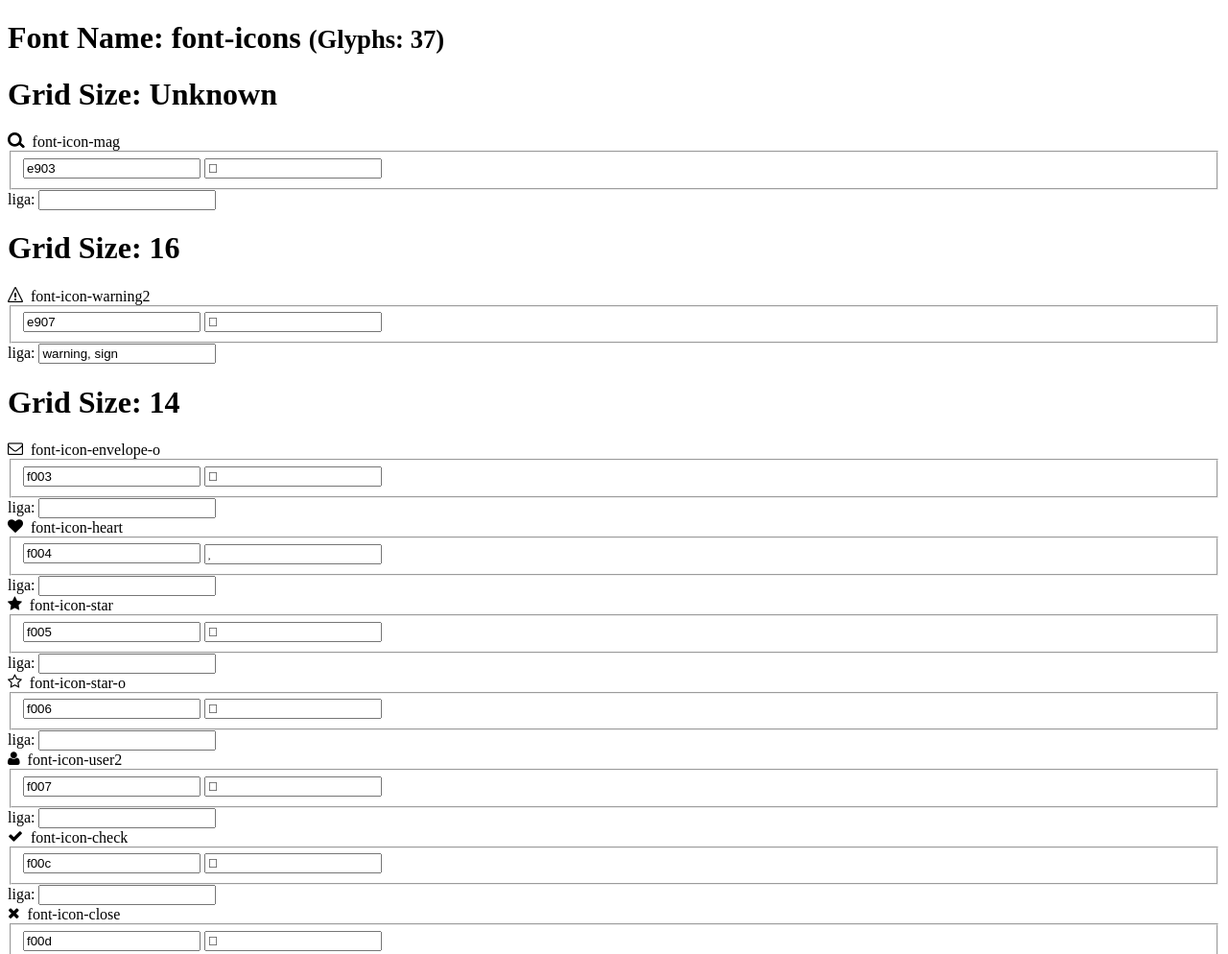
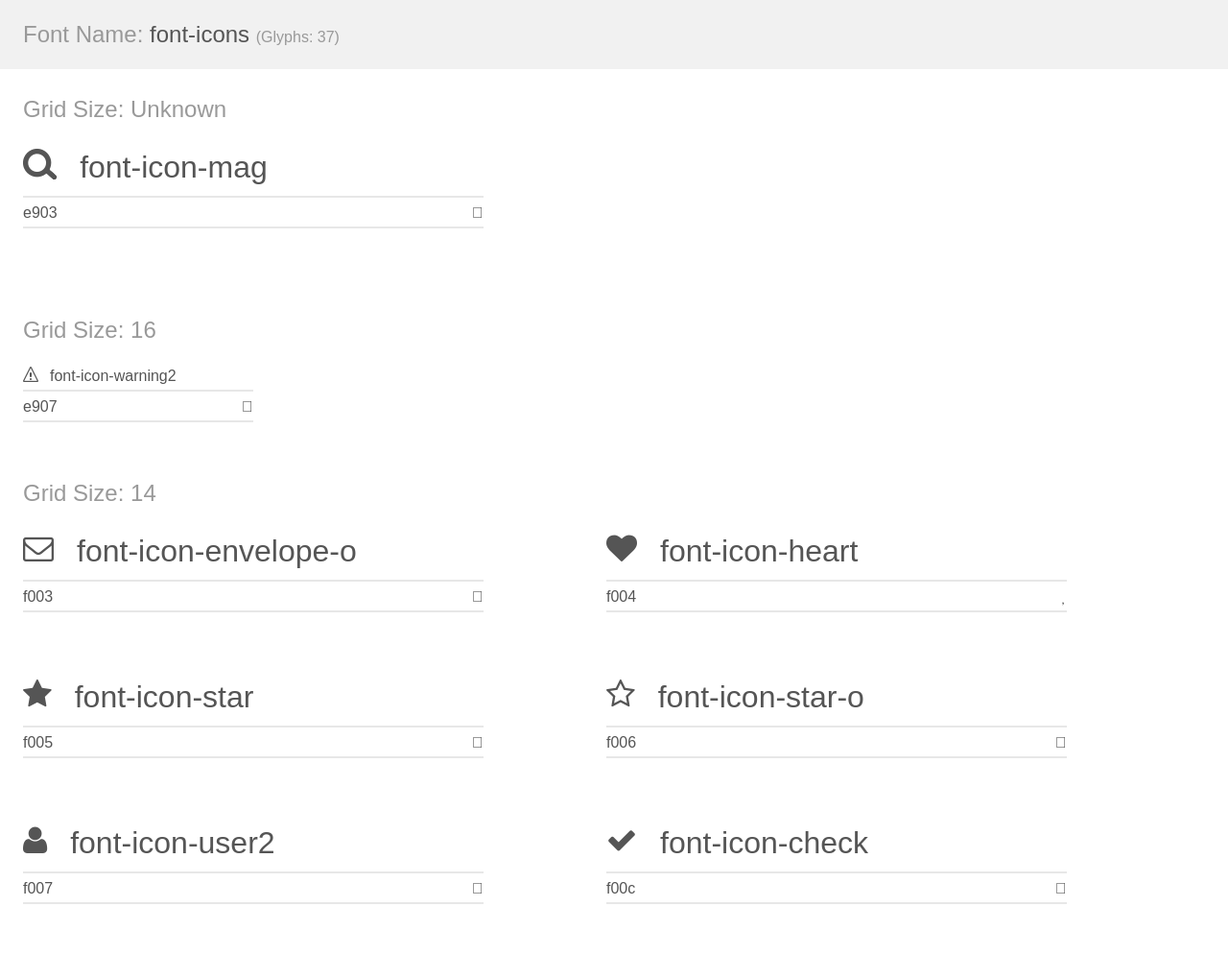
Before and after one commit to dondmcg/TheStreetFontIcons, a plain HTML site: page index.html in a window 1280 px wide. Shown: the top 994 px of the page at 96% size. Drawn offline with Linux system fonts and the light colour scheme; a script that the page names is missing; files whose address does not match are found by name.

Commit message:
add demo css

```diff
--- /dev/null
+++ b/assets/demo.css
@@ -0,0 +1,157 @@
+body {
+  padding: 0;
+  margin: 0;
+  font-family: sans-serif;
+  font-size: 1em;
+  line-height: 1.5;
+  color: #555;
+  background: #fff;
+}
+h1 {
+  font-size: 1.5em;
+  font-weight: normal;
+}
+small {
+  font-size: .66666667em;
+}
+a {
+  color: #e74c3c;
+  text-decoration: none;
+}
+a:hover, a:focus {
+  box-shadow: 0 1px #e74c3c;
+}
+.bshadow0, input {
+  box-shadow: inset 0 -2px #e7e7e7;
+}
+input:hover {
+  box-shadow: inset 0 -2px #ccc;
+}
+input, fieldset {
+  font-family: sans-serif;
+  font-size: 1em;
+  margin: 0;
+  padding: 0;
+  border: 0;
+}
+input {
+  color: inherit;
+  line-height: 1.5;
+  height: 1.5em;
+  padding: .25em 0;
+}
+input:focus {
+  outline: none;
+  box-shadow: inset 0 -2px #449fdb;
+}
+.glyph {
+  font-size: 16px;
+  width: 15em;
+  padding-bottom: 1em;
+  margin-right: 4em;
+  margin-bottom: 1em;
+  float: left;
+  overflow: hidden;
+}
+.liga {
+  width: 80%;
+  width: calc(100% - 2.5em);
+}
+.talign-right {
+  text-align: right;
+}
+.talign-center {
+  text-align: center;
+}
+.bgc1 {
+  background: #f1f1f1;
+}
+.fgc1 {
+  color: #999;
+}
+.fgc0 {
+  color: #000;
+}
+p {
+  margin-top: 1em;
+  margin-bottom: 1em;
+}
+.mvm {
+  margin-top: .75em;
+  margin-bottom: .75em;
+}
+.mtn {
+  margin-top: 0;
+}
+.mtl, .mal {
+  margin-top: 1.5em;
+}
+.mbl, .mal {
+  margin-bottom: 1.5em;
+}
+.mal, .mhl {
+  margin-left: 1.5em;
+  margin-right: 1.5em;
+}
+.mhmm {
+  margin-left: 1em;
+  margin-right: 1em;
+}
+.mls {
+  margin-left: .25em;
+}
+.ptl {
+  padding-top: 1.5em;
+}
+.pbs, .pvs {
+  padding-bottom: .25em;
+}
+.pvs, .pts {
+  padding-top: .25em;
+}
+.unit {
+  float: left;
+}
+.unitRight {
+  float: right;
+}
+.size1of2 {
+  width: 50%;
+}
+.size1of1 {
+  width: 100%;
+}
+.clearfix:before, .clearfix:after {
+  content: " ";
+  display: table;
+}
+.clearfix:after {
+  clear: both;
+}
+.hidden-true {
+  display: none;
+}
+.textbox0 {
+  width: 3em;
+  background: #f1f1f1;
+  padding: .25em .5em;
+  line-height: 1.5;
+  height: 1.5em;
+}
+#testDrive {
+  display: block;
+  padding-top: 24px;
+  line-height: 1.5;
+}
+.fs0 {
+  font-size: 16px;
+}
+.fs1 {
+  font-size: 32px;
+}
+.fs2 {
+  font-size: 16px;
+}
+.fs3 {
+  font-size: 32px;
+}
--- a/index.html
+++ b/index.html
@@ -5,7 +5,7 @@
     <title>IcoMoon Demo</title>
     <meta name="description" content="An Icon Font Generated By IcoMoon.io">
     <meta name="viewport" content="width=device-width, initial-scale=1">
-    <link rel="stylesheet" href="demo-files/demo.css">
+    <link rel="stylesheet" href="assets/demo.css">
     <link rel="stylesheet" href="assets/style.css"></head>
 <body>
     <div class="bgc1 clearfix">
```
